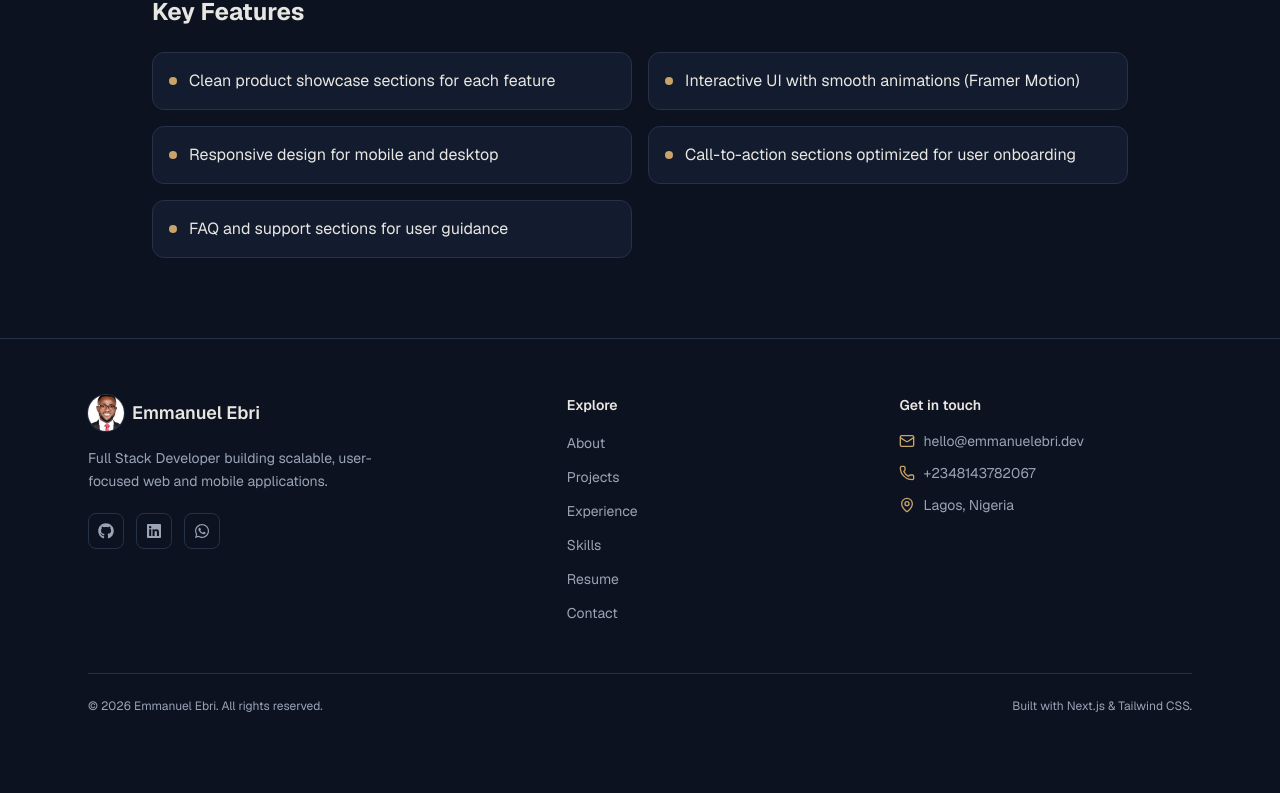
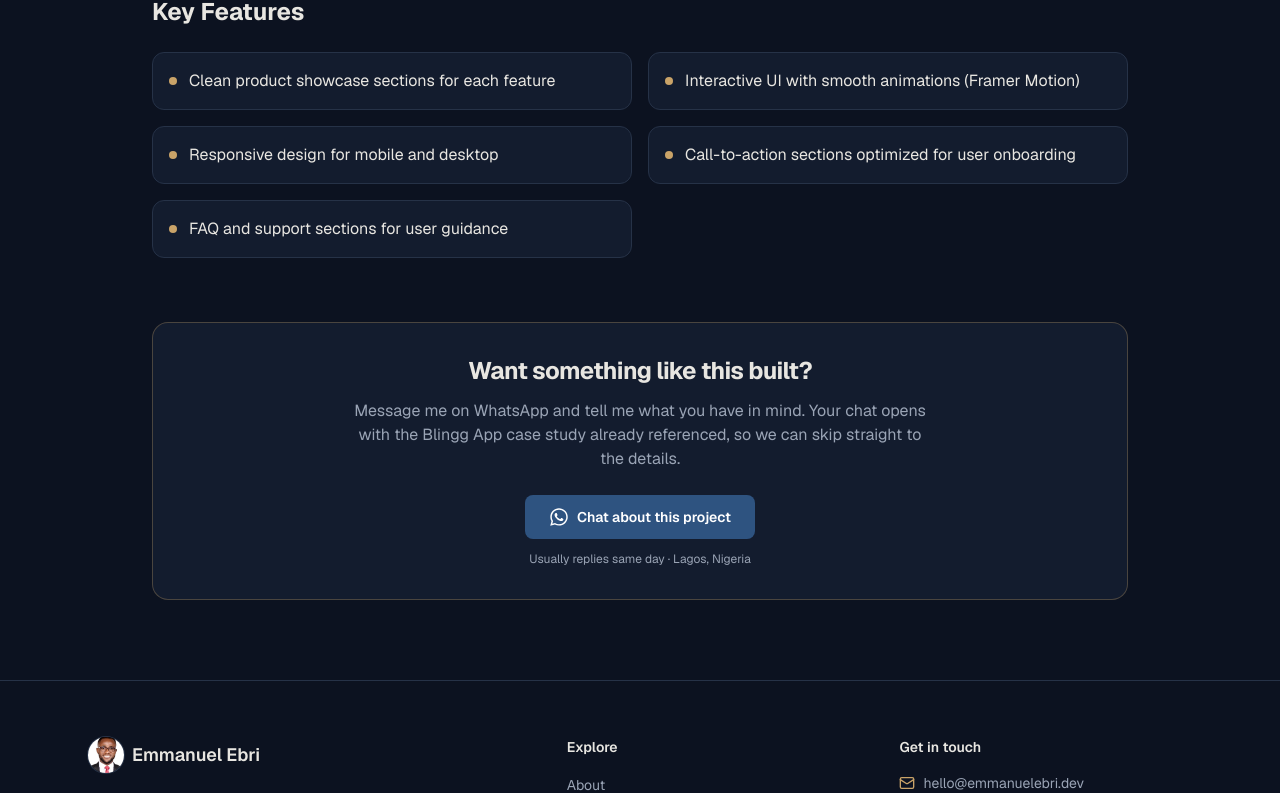
Before and after one commit to emmybest19/my-portfolio, a Next.js app: page /projects/blingg-app in a window 1280 px wide. Shown: the part 1300-2093 px from the top of the page. Before the commit the page ends 2070 px from the top, so only its background shows below. Built offline with nearby package versions, Linux system fonts and the light colour scheme.

Commit message:
fix(Project datailed page): Added CTA button to each project page for easy reach out by clients

```diff
--- a/src/app/projects/[id]/page.tsx
+++ b/src/app/projects/[id]/page.tsx
@@ -5,6 +5,7 @@ import { ArrowLeft, ArrowUpRight, Lightbulb, Target } from "lucide-react";
 import { FaGithub } from "react-icons/fa";
 import { projects } from "@/data/projects";
 import { ProjectImage } from "@/components/project-image";
+import { ProjectCta } from "@/components/project-cta";
 
 type Props = {
   params: Promise<{ id: string }>;
@@ -124,6 +125,8 @@ export default async function ProjectDetailPage({ params }: Props) {
             ))}
           </div>
         </div>
+
+        <ProjectCta projectTitle={project.title} />
       </div>
     </div>
   );
--- /dev/null
+++ b/src/components/project-cta.tsx
@@ -0,0 +1,36 @@
+import { FaWhatsapp } from "react-icons/fa";
+import { site } from "@/data/site";
+
+type ProjectCtaProps = {
+  /** Used to prefill the WhatsApp message, so the enquiry arrives with context. */
+  projectTitle: string;
+};
+
+export function ProjectCta({ projectTitle }: ProjectCtaProps) {
+  const message = `Hi Emmanuel! I just read your ${projectTitle} case study and I'd like to talk about building something similar.`;
+  const href = `https://wa.me/${site.whatsappNumber}?text=${encodeURIComponent(message)}`;
+
+  return (
+    <section className="mt-16 rounded-2xl border border-accent/30 bg-card p-8 text-center">
+      <h2 className="text-2xl font-bold tracking-tight">
+        Want something like this built?
+      </h2>
+      <p className="mx-auto mt-3 max-w-xl text-muted-foreground">
+        Message me on WhatsApp and tell me what you have in mind. Your chat opens
+        with the {projectTitle} case study already referenced, so we can skip
+        straight to the details.
+      </p>
+      <a
+        href={href}
+        target="_blank"
+        rel="noopener noreferrer"
+        className="mt-6 inline-flex items-center gap-2 rounded-lg bg-primary px-6 py-3 text-sm font-semibold text-primary-foreground transition-opacity hover:opacity-90"
+      >
+        <FaWhatsapp className="h-5 w-5" /> Chat about this project
+      </a>
+      <p className="mt-3 text-xs text-muted-foreground">
+        Usually replies same day · {site.location}
+      </p>
+    </section>
+  );
+}
```
